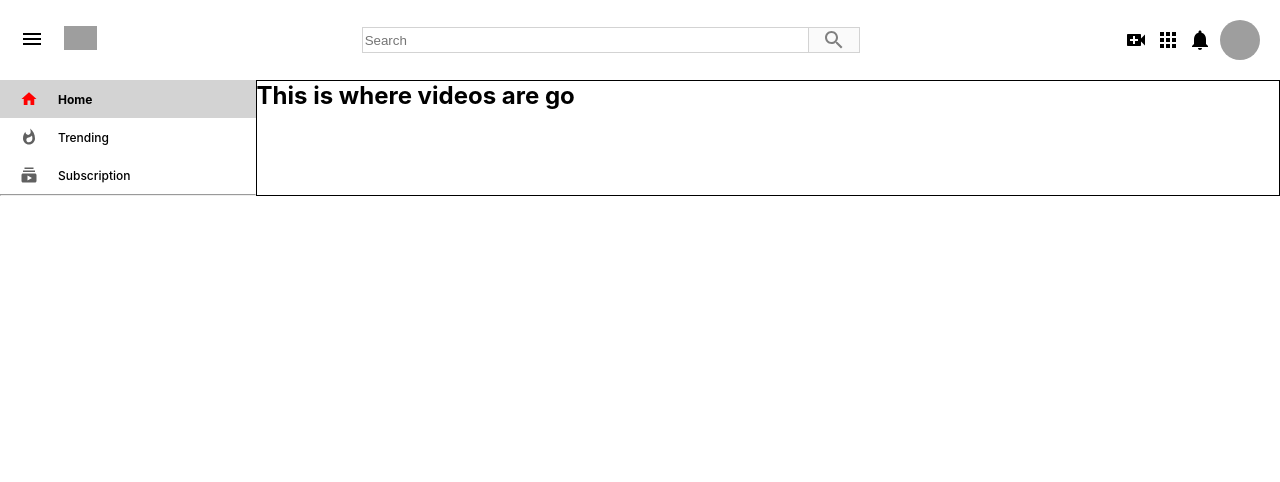
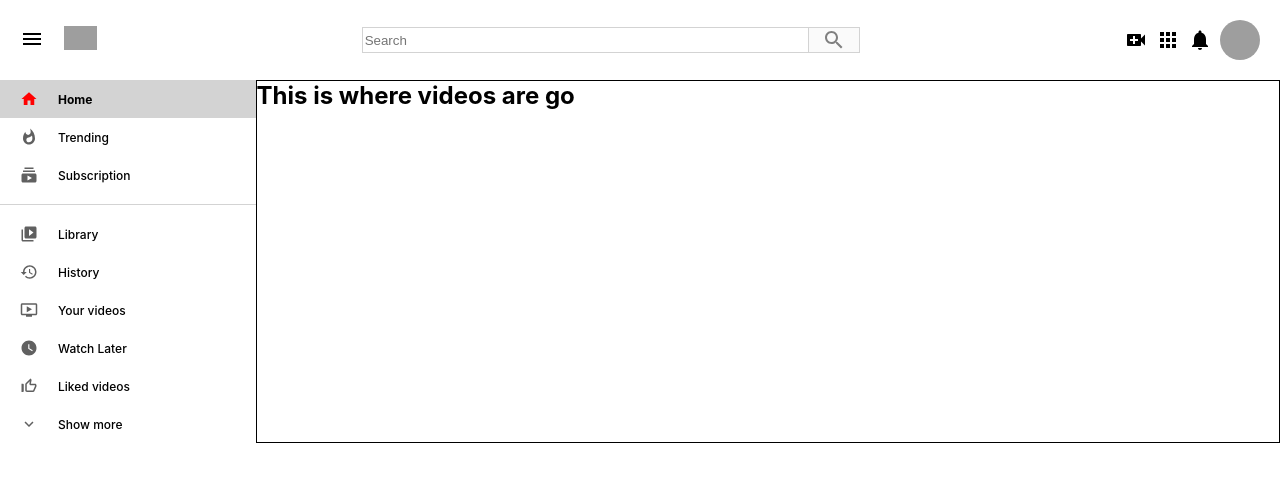
Before and after one commit to DeepanshuRohilla15/youtube-clone, a React (Create React App) app: page / in a window 1280 px wide. Shown: the top 482 px of the page. Built offline with nearby package versions, Linux system fonts and the light colour scheme; grey boxes are pictures that could not be loaded.

Commit message:
Build sidebar

```diff
--- a/src/Sidebar.css
+++ b/src/Sidebar.css
@@ -1,3 +1,13 @@
 .sidebar {
       flex:0.2;
 }
+
+.sidebar > hr {
+      height: 1px;
+      border: 0;
+      background-color: lightgray;
+      margin-top: 10px;
+      margin-bottom: 10px;
+
+
+}
--- a/src/Sidebar.js
+++ b/src/Sidebar.js
@@ -4,6 +4,12 @@
 import HomeIcon from '@mui/icons-material/Home';
 import WhatshotIcon from '@mui/icons-material/Whatshot';
 import SubscriptionsIcon from '@mui/icons-material/Subscriptions';
+import VideoLibraryIcon from '@mui/icons-material/VideoLibrary';
+import HistoryIcon from '@mui/icons-material/History';
+import OndemandVideoIcon from '@mui/icons-material/OndemandVideo';
+import WatchLaterIcon from '@mui/icons-material/WatchLater';
+import ThumbUpOffAltIcon from '@mui/icons-material/ThumbUpOffAlt';
+import ExpandMoreIcon from '@mui/icons-material/ExpandMore';
 
 function Sidebar() {
   return (
@@ -12,6 +18,17 @@
       <SidebarRow Icon={WhatshotIcon} title="Trending"/>
       <SidebarRow Icon={SubscriptionsIcon} title="Subscription"/>
       <hr />
+      <SidebarRow Icon={VideoLibraryIcon} title="Library" />
+      <SidebarRow Icon={HistoryIcon} title="History" />
+      <SidebarRow Icon={OndemandVideoIcon} title="Your videos" />
+      <SidebarRow Icon={WatchLaterIcon} title="Watch Later" />
+      <SidebarRow Icon={ThumbUpOffAltIcon} title="Liked videos" />
+      <SidebarRow Icon={ExpandMoreIcon} title="Show more" />
+
+
+
+
+
     </div>
   )
 }
```
